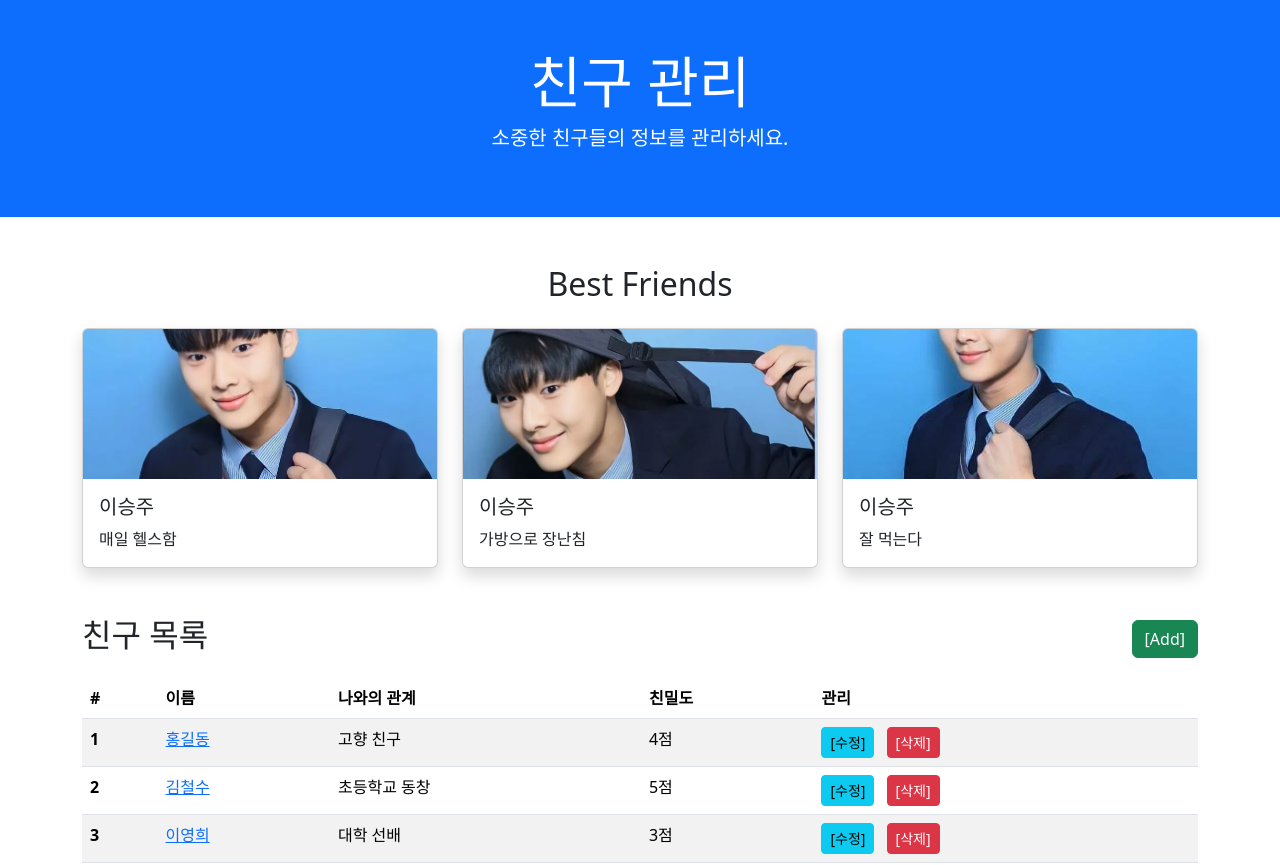
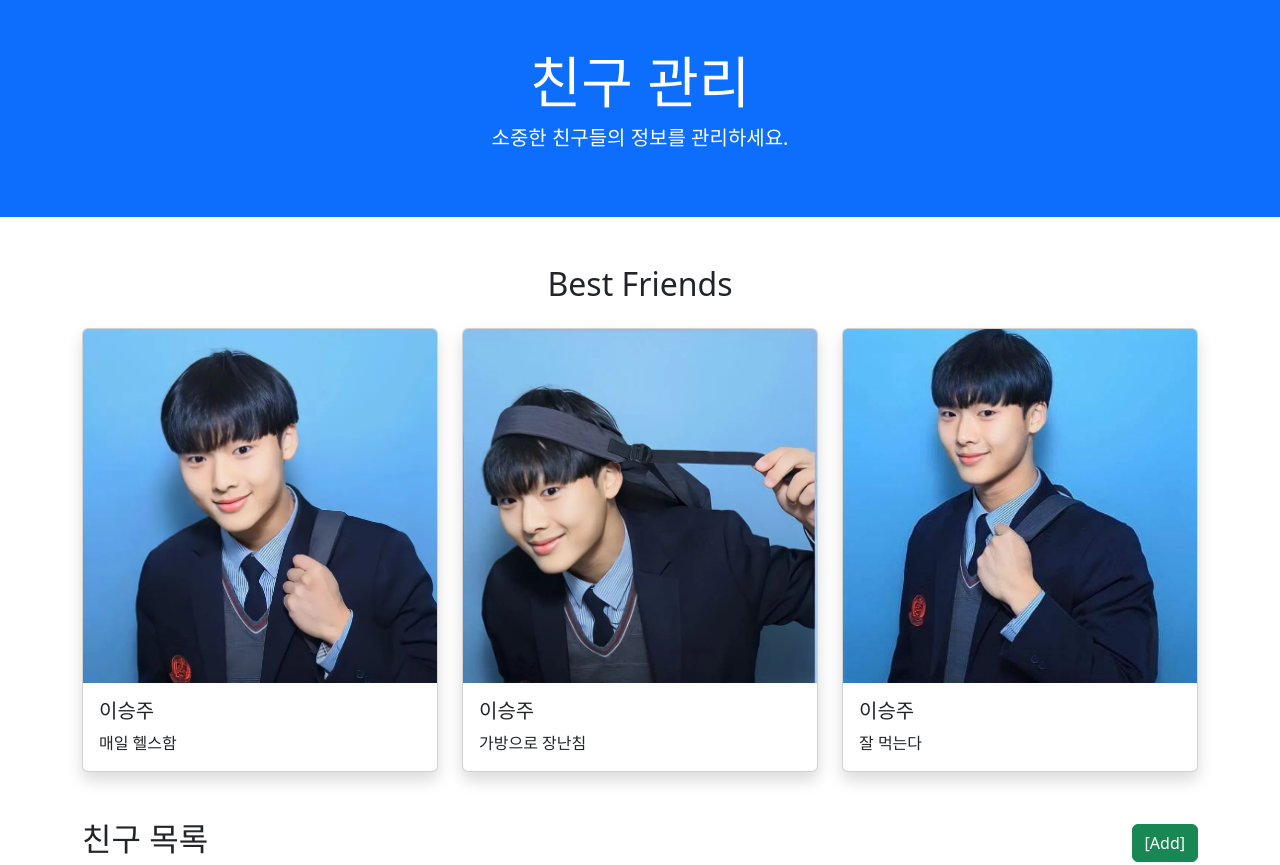
Before and after one commit to LeeSgjoo/OSS_HW3, a plain HTML site: page index.html in a window 1280 px wide. Shown: the top 865 px of the page. Drawn offline with nearby package versions, Linux system fonts and the light colour scheme.

Commit message:
fruid 적용

```diff
--- a/css/my.css
+++ b/css/my.css
@@ -8,10 +8,9 @@
 }
 
 /* 베스트 프렌드 카드 이미지 비율 유지 */
+/* fluid 방식으로 만들기 위해 height와 object-fit 속성을 제거했습니다. */
 .card-img-top {
   width: 100%;
-  height: 150px;
-  object-fit: cover;
 }
 
 /* --- 모바일 기기를 위한 반응형 스타일 --- */
```
